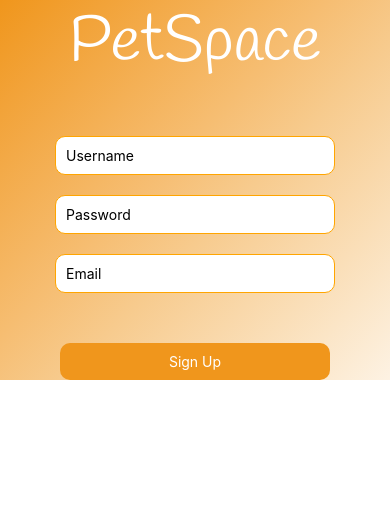
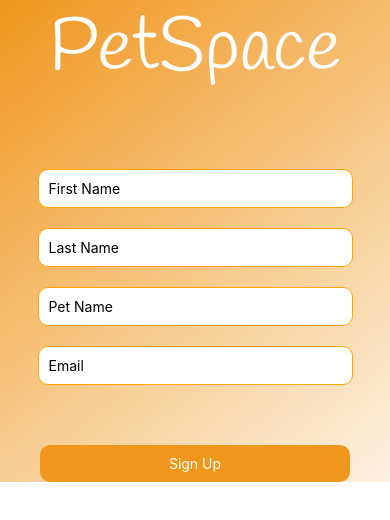
Before and after one commit to EM-T-Shells/petspace, a React Native app: screen / in a window 390 px wide. Shown: the top 520 px of the page. Built offline with nearby package versions, Linux system fonts and the light colour scheme.

Commit message:
updated signup form with extra fields

```diff
--- a/Components/button.js
+++ b/Components/button.js
@@ -15,8 +15,6 @@ const styles = StyleSheet.create({
         padding: 10,
         borderRadius: 10,
         alignItems: "center",
-        marginTop: 20,
-        marginHorizontal: 60,
       },
       buttonText: {
         color: "white",
--- a/Components/title.js
+++ b/Components/title.js
@@ -19,7 +19,7 @@ export default function App() {
 const styles = StyleSheet.create({
   title: {
     textAlign: "center",
-    fontSize: 64,
+    fontSize: 74,
     fontFamily: "CustomFont",
     color: "#ffffff",
   },
--- a/Signup/signupUI.js
+++ b/Signup/signupUI.js
@@ -1,9 +1,8 @@
 import { StyleSheet, Text, TextInput, View } from "react-native";
 import { LinearGradient } from "expo-linear-gradient";
 
-import MainButton from '../Components/button';
+import MainButton from "../Components/button";
 import Title from "../Components/title";
-
 
 export default function SignupUI({ onSignup, onChangeText, formData }) {
   return (
@@ -24,30 +23,33 @@ export default function SignupUI({ onSignup, onChangeText, formData }) {
         style={styles.background}
       />
 
-      <Title style={styles.title}/>
+      <Title style={styles.title} />
 
       <View style={styles.formContainer}>
         <TextInput
           style={styles.input}
-          placeholder="Username"
+          placeholder="First Name"
           value={FormData.username}
         />
         <TextInput
           style={styles.input}
-          placeholder="Password"
-          value={FormData.password}
-          secureTextEntry
+          placeholder="Last Name"
+          value={FormData.username}
+        />
+
+        <TextInput
+          style={styles.input}
+          placeholder="Pet Name"
+          value={FormData.username}
         />
         <TextInput
           style={styles.input}
           placeholder="Email"
           value={FormData.email}
         />
+      </View>
 
-        </View>
-
-        <MainButton title="Sign Up" onPress={onSignup} />
-
+      <MainButton style={styles.button} title="Sign Up" onPress={onSignup} />
     </View>
   );
 }
@@ -64,10 +66,11 @@ const styles = StyleSheet.create({
   formContainer: {
     alignItems: "center",
     padding: 20,
-    marginTop: 20,
+    marginTop: 40,
+    marginBottom: 30,
   },
   input: {
-    width: "80%",
+    width: "90%",
     padding: 10,
     marginVertical: 10,
     borderColor: "orange",
@@ -75,4 +78,7 @@ const styles = StyleSheet.create({
     borderRadius: 10,
     backgroundColor: "white",
   },
+  button: {
+    marginHorizontal: 40,
+  },
 });
```
